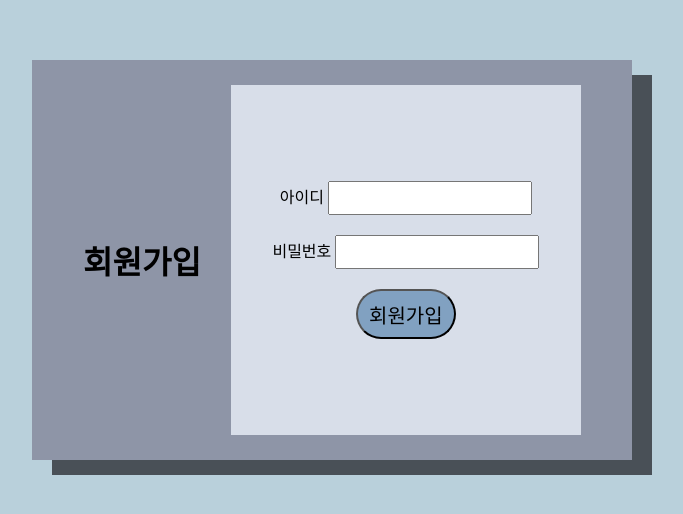
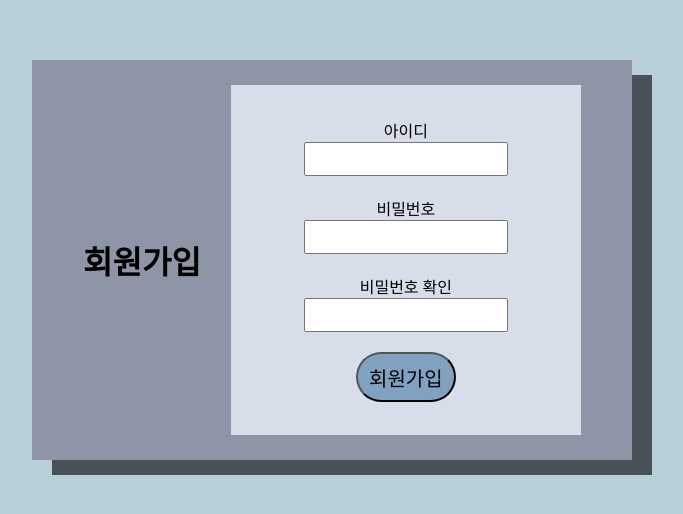
Before and after one commit to Saccharin01/COOPTest, a website: page Team1/public/html/test.html in a window 1280 px wide. Shown: the part 140-654 px from the top of the page, without its empty margins (244-927 px from the left). Drawn offline with Linux system fonts and the light colour scheme.

Commit message:
response file change : test.html

```diff
--- a/Team1/public/html/test.html
+++ b/Team1/public/html/test.html
@@ -1,5 +1,5 @@
 <!DOCTYPE html>
-<html lang="ko">
+<html lang="en">
   <head>
     <meta charset="UTF-8" />
     <meta name="viewport" content="width=device-width, initial-scale=1.0" />
@@ -9,18 +9,33 @@
   <body>
     <div id="root">
       <h1>회원가입</h1>
-      <form action="">
-        <div>
+      <form action="#" method="post">
+        <div class="item">
           <label for="user_id">아이디</label>
           <input type="text" id="user_id" name="id" title="id" />
         </div>
-        <div>
+        <div class="item">
           <label for="user_pw">비밀번호</label>
-          <input type="password" id="user_pw" name="pw" title="pw" />
+          <input
+            type="password"
+            id="user_pw"
+            autocomplete="off"
+            name="pw"
+            title="pw"
+          />
+        </div>
+        <div class="item">
+          <label for="user_pw-check">비밀번호 확인</label>
+          <input
+            type="password"
+            id="user_pw-check"
+            autocomplete="off"
+            name="pw-check"
+            title="pw-check"
+          />
         </div>
         <button type="submit" id="btn" title="button">회원가입</button>
       </form>
     </div>
-    <script src="test.js" type="module"></script>
   </body>
 </html>
```
